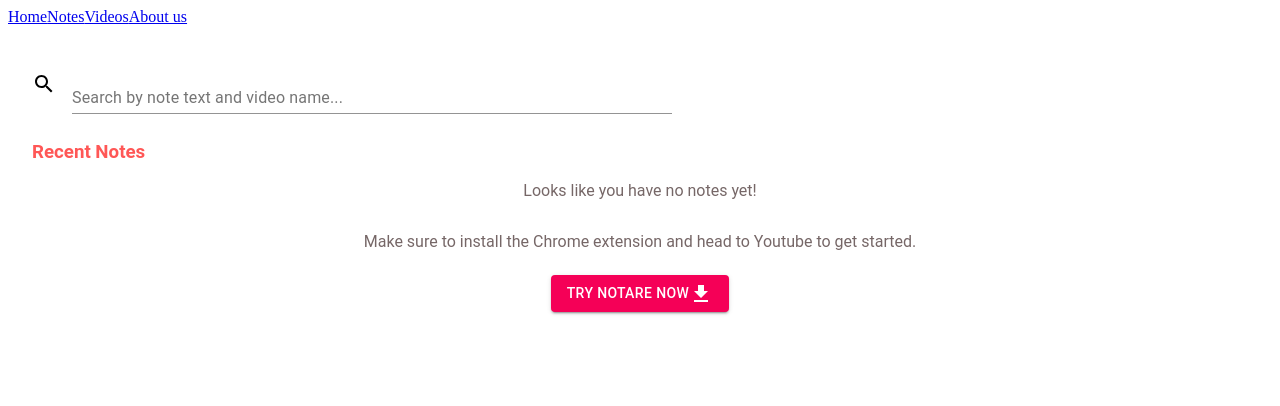
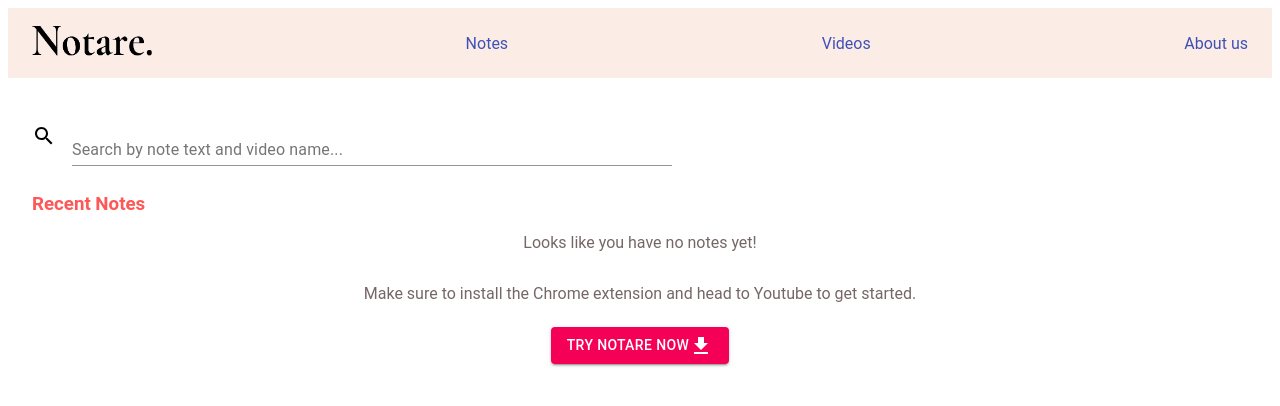
Before and after one commit to alexandersumer/Notare, a React (Create React App) app in the folder frontend/: page /Notes in a window 1280 px wide. Shown: the top 406 px of the page. Built offline with nearby package versions, Linux system fonts and the light colour scheme; no server answers.

Commit message:
styles navbar

```diff
--- a/frontend/src/pages/App.tsx
+++ b/frontend/src/pages/App.tsx
@@ -1,23 +1,39 @@
 import * as React from "react";
-import { BrowserRouter as Router, Route, Link, Switch } from "react-router-dom";
+import { BrowserRouter as Router, Route, Switch } from "react-router-dom";
 import HomePage from "./HomePage";
 import AboutUsPage from "./AboutUsPage";
 import NotePage from "./NotePage";
 import VideoPage from "./VideoPage";
 import VideoNotesPage from './VideoNotesPage';
+import Box from '@material-ui/core/Box';
+import { styled as materialStyled } from '@material-ui/core/styles';
+import Link from '@material-ui/core/Link';
+import NotareWord from '../NotareWord.png';
+import { PINK_COLOR } from "../colorConstants";
 
+
+const FontStyleComponent = materialStyled(Box)({
+  fontFamily: "\"Roboto\", \"Helvetica\", \"Arial\", sans-serif",
+});
+
+const NavBarStyledComponent = materialStyled(Box)({
+  backgroundColor: PINK_COLOR,
+  height: 70,
+});
 
 class App extends React.Component {
   render() {
     return (
       <Router>
         <div>
-          <nav>
-            <Link to="/">Home</Link>
-            <Link to="/Notes">Notes</Link>
-            <Link to="/Videos">Videos</Link>
-            <Link to="/AboutUs">About us</Link>
-          </nav>
+          <FontStyleComponent>
+            <NavBarStyledComponent display="flex" flexDirection="row" justifyContent="space-between" alignItems="center">
+              <Box ml={3}><Link href="/"><img width="120px" height="30px" src={NotareWord}/></Link></Box>
+              <Box><Link href="/Notes">Notes</Link></Box>
+              <Box><Link href="/Videos">Videos</Link></Box>
+              <Box mr={3}><Link href="/AboutUs">About us</Link></Box>
+            </NavBarStyledComponent>
+          </FontStyleComponent>
           <Switch>
             <Route exact path="/" component={HomePage} />
             <Route exact path="/Notes" component={NotePage} />
```
Also changed, not shown: frontend/src/NotareWord.png (added).
